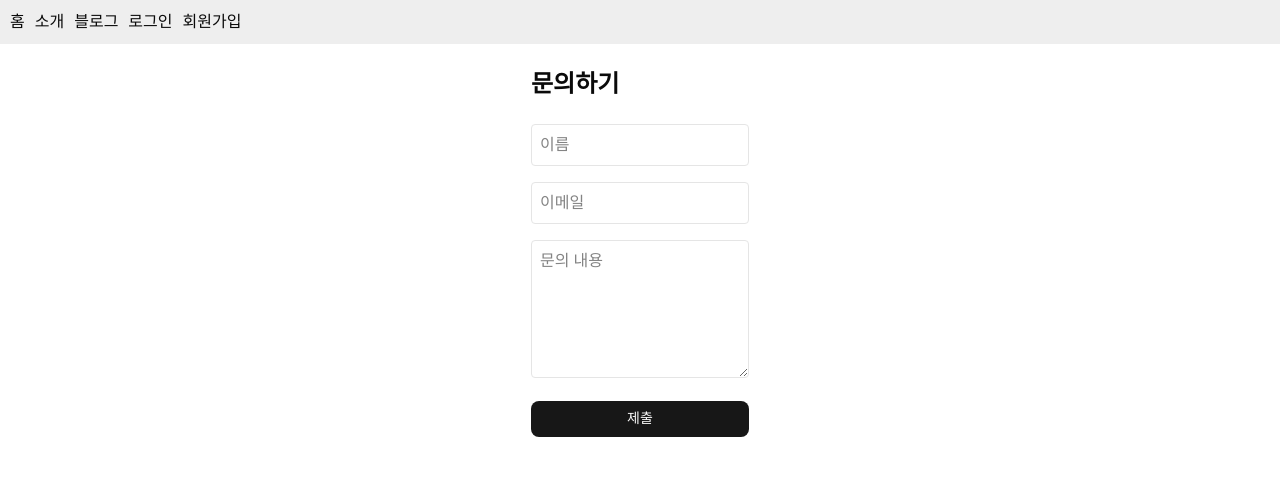
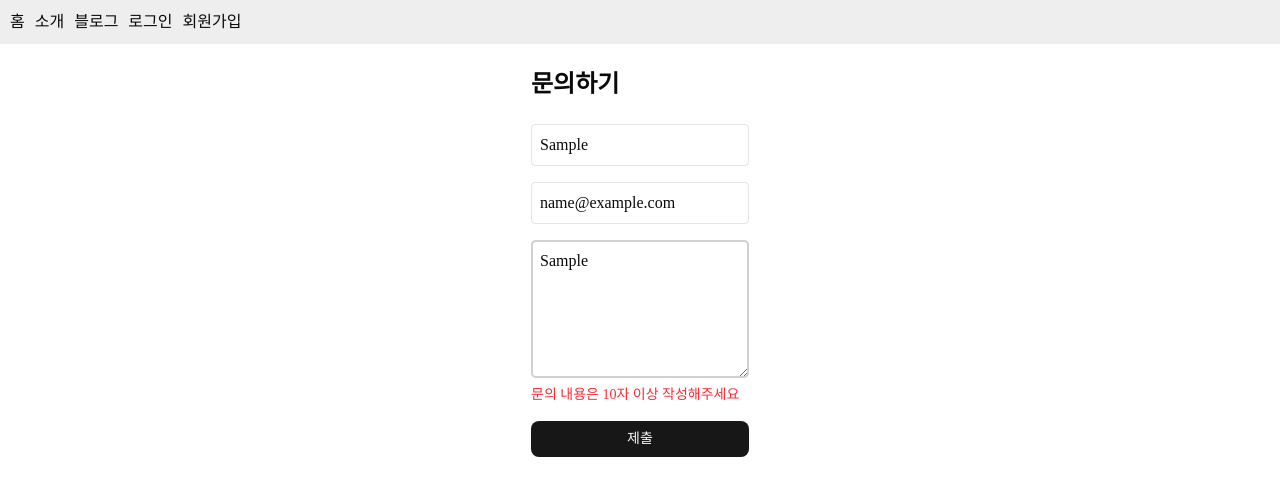
Before and after one commit to runny72/blog-practice, a Next.js app: page /contact in a window 1280 px wide. Both pictures are taken after typing "Sample", "name@example.com", "Sample" into the empty fields and a click on the button "제출". Shown: the top 496 px of the page. Built offline with nearby package versions, Linux system fonts and the light colour scheme; no server answers.

Commit message:
Zod로 문의폼 유효성 검사 강화

```diff
--- a/package.json
+++ b/package.json
@@ -10,6 +10,7 @@
   },
   "dependencies": {
     "@base-ui/react": "^1.6.0",
+    "@hookform/resolvers": "^5.7.1",
     "@supabase/ssr": "^0.12.4",
     "@supabase/supabase-js": "^2.111.0",
     "class-variance-authority": "^0.7.1",
@@ -21,7 +22,8 @@
     "react-hook-form": "^7.84.0",
     "shadcn": "^4.16.1",
     "tailwind-merge": "^3.6.0",
-    "tw-animate-css": "^1.4.0"
+    "tw-animate-css": "^1.4.0",
+    "zod": "^4.4.3"
   },
   "devDependencies": {
     "@tailwindcss/postcss": "^4",
--- a/src/app/contact/page.tsx
+++ b/src/app/contact/page.tsx
@@ -1,13 +1,17 @@
 'use client';
 
 import { useForm } from 'react-hook-form';
+import { zodResolver } from '@hookform/resolvers/zod';
+import { z } from 'zod';
 import { Button } from '@/components/ui/button';
 
-interface ContactFormData {
-  name: string;
-  email: string;
-  message: string;
-}
+const contactSchema = z.object({
+  name: z.string().min(2, '이름은 2자 이상이어야 합니다'),
+  email: z.string().email('올바른 이메일 형식이 아닙니다'),
+  message: z.string().min(10, '문의 내용은 10자 이상 작성해주세요'),
+});
+
+type ContactFormData = z.infer<typeof contactSchema>;
 
 export default function ContactPage() {
   const {
@@ -15,7 +19,9 @@ export default function ContactPage() {
     handleSubmit,
     formState: { errors },
     reset,
-  } = useForm<ContactFormData>();
+  } = useForm<ContactFormData>({
+    resolver: zodResolver(contactSchema),
+  });
 
   const onSubmit = (data: ContactFormData) => {
     console.log('제출된 데이터:', data);
@@ -30,29 +36,29 @@ export default function ContactPage() {
         <div>
           <input
             placeholder="이름"
-            {...register('name', { required: true })}
+            {...register('name')}
             className="border rounded p-2 w-full"
           />
-          {errors.name && <p className="text-red-500 text-sm">이름을 입력해주세요</p>}
+          {errors.name && <p className="text-red-500 text-sm">{errors.name.message}</p>}
         </div>
 
         <div>
           <input
             placeholder="이메일"
-            {...register('email', { required: true })}
+            {...register('email')}
             className="border rounded p-2 w-full"
           />
-          {errors.email && <p className="text-red-500 text-sm">이메일을 입력해주세요</p>}
+          {errors.email && <p className="text-red-500 text-sm">{errors.email.message}</p>}
         </div>
 
         <div>
           <textarea
             placeholder="문의 내용"
-            {...register('message', { required: true })}
+            {...register('message')}
             className="border rounded p-2 w-full"
             rows={5}
           />
-          {errors.message && <p className="text-red-500 text-sm">내용을 입력해주세요</p>}
+          {errors.message && <p className="text-red-500 text-sm">{errors.message.message}</p>}
         </div>
 
         <Button type="submit">제출</Button>
```
Also changed, not shown: 1 other file (tests, documents, lock files or other folders).
